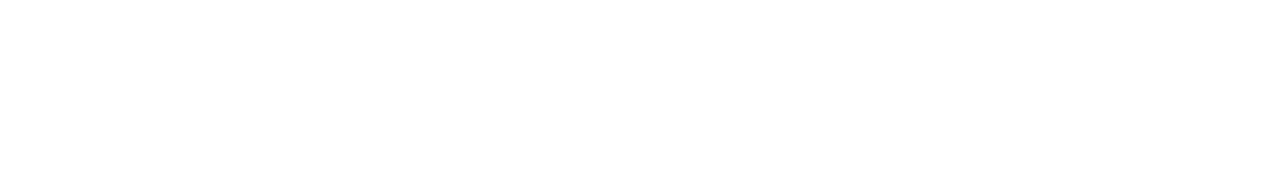
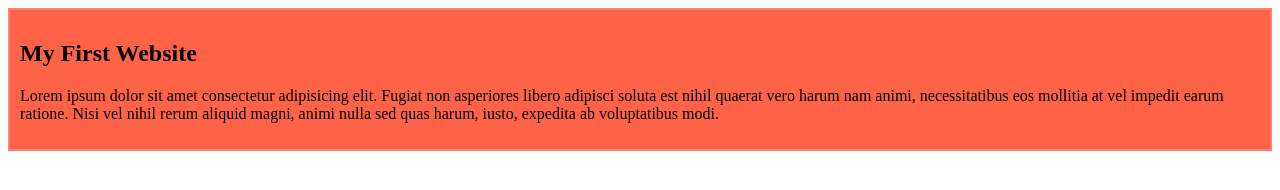
Before and after one commit to gmnayem631/my-first-git-repo, a plain HTML site: page index.html in a window 1280 px wide. Drawn offline with Linux system fonts and the light colour scheme.

Commit message:
added some text

```diff
--- a/index.html
+++ b/index.html
@@ -4,6 +4,24 @@
     <meta charset="UTF-8" />
     <meta name="viewport" content="width=device-width, initial-scale=1.0" />
     <title>My First GitHub Repo</title>
+    <style>
+      div {
+        background-color: tomato;
+        padding: 10px;
+        border: 2px solid salmon;
+      }
+    </style>
   </head>
-  <body></body>
+  <body>
+    <div class="container">
+      <h2>My First Website</h2>
+      <p>
+        Lorem ipsum dolor sit amet consectetur adipisicing elit. Fugiat non
+        asperiores libero adipisci soluta est nihil quaerat vero harum nam
+        animi, necessitatibus eos mollitia at vel impedit earum ratione. Nisi
+        vel nihil rerum aliquid magni, animi nulla sed quas harum, iusto,
+        expedita ab voluptatibus modi.
+      </p>
+    </div>
+  </body>
 </html>
```
